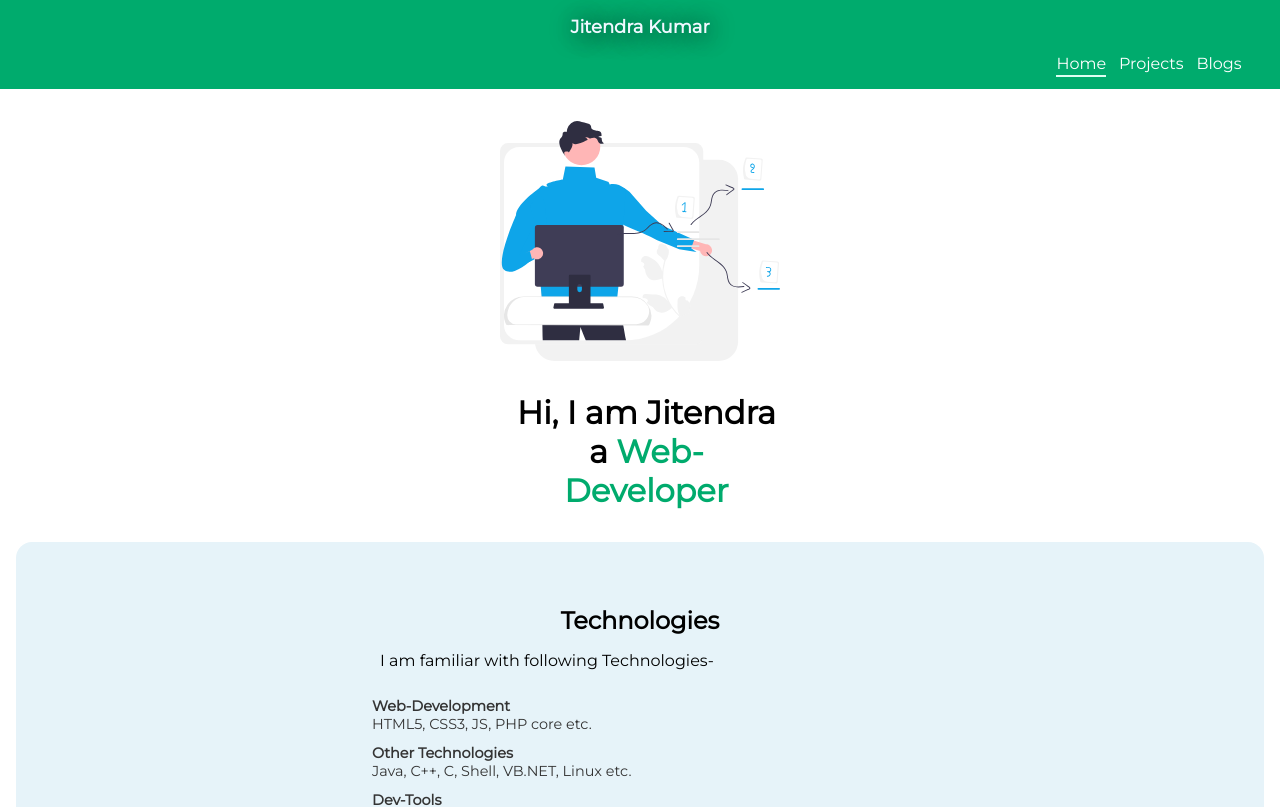
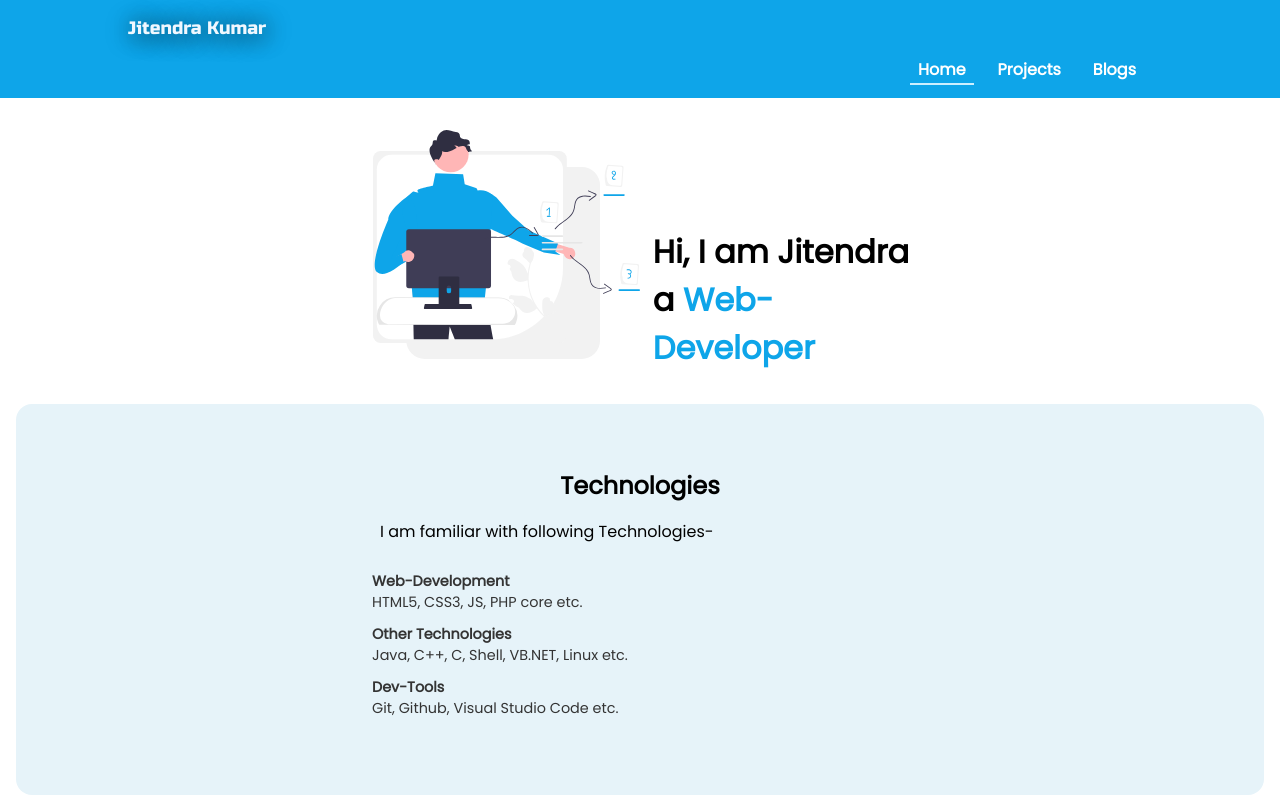
Before and after one commit to Jitendra1mp4/Portfolio-react, a React (Create React App) app: page / in a window 1280 px wide. Shown: the top 807 px of the page. Built offline with nearby package versions, Linux system fonts and the light colour scheme.

Commit message:
style : Theme color change and some fixes .

```diff
--- a/src/App.css
+++ b/src/App.css
@@ -1,11 +1,13 @@
-@import url("https://fonts.googleapis.com/css2?family=Montserrat&display=swap");
+/* @import url('https://fonts.googleapis.com/css2?family=Poppins&family=Work+Sans&display=swap'); */
+@import url("https://fonts.googleapis.com/css2?family=Poppins&family=Russo+One&family=Work+Sans&display=swap");
+
 :root {
-  --color-primary: #00b573;
-  --color-primary-dark: rgb(0, 47, 30);
-  --color-primary-light: rgb(206, 255, 237);
+  --color-primary: #0ea5e9;
+  --color-primary-dark: #00354e;
+  --color-primary-light: #ccefff;
   --color-secondary: rgb(255, 255, 255);
   --color-off-whit: rgb(230, 243, 249);
-  --color-gray: #707070;
+  --color-gray: #94a3b8;
 
   --t-max-width: 280px;
 }
@@ -13,17 +15,16 @@
   box-sizing: border-box;
   margin: 0px;
   padding: 0px;
-  font-family: "Exo 2", sans-serif;
-  font-family: "Montserrat", sans-serif;
 }
 
- body {
-  font-family: "Montserrat", sans-serif;
+body {
+  font-family: "Poppins", sans-serif;
   margin: 0px auto;
 }
 .brand {
+  font-family: "Russo One", "Work Sans", sans-serif;
   color: var(--color-primary-light);
-  font-weight: bolder;
+  /* font-weight: bold; */
   font-size: large;
   text-shadow: black 2px 2px 25px;
 }
@@ -37,8 +38,7 @@
 
 nav {
   background-color: var(--color-primary);
-  /* border-bottom-right-radius: 1rem; */
-  padding: 1rem 2rem;
+  padding: 1rem 10vw;
 }
 
 nav ul {
@@ -47,8 +47,9 @@ nav ul {
 }
 nav .nav-pills {
   color: white;
-  padding: 0.4rem 0.5;
-  margin: 0px 0.4rem;
+  padding: 0.4rem 0.5rem;
+  margin: 0px 0.5rem;
+  font-weight: bold;
 }
 
 nav .link {
@@ -67,25 +68,27 @@ nav .link-active {
 
 header {
   display: block;
+  margin: 2rem auto;
+  max-width: 600px;
+  text-align: center;
 }
 
-header .hero-img {
-  display: block;
+header .hero-img , header .hero-text{
+  display: inline-block;
   max-width: var(--t-max-width);
-  margin: 2rem auto;
+  padding-left: 0.8rem;
 }
 
 .hero-text {
-  max-width: var(--t-max-width);
-  margin: auto;
-  padding-left: 0.8rem;
-  /* text-align: left; */
+  text-align: left;
 }
+
 .hero-name {
   color: var(--color-primary);
 }
 section,
 article {
+  text-align: center;
   padding: 2rem 1rem;
   border-radius: 1rem;
   margin: 2rem 1rem;
@@ -93,17 +96,18 @@ article {
 h2 {
   font-weight: bold;
 }
-section p {
+section p,
+article p {
   text-align: left;
   padding: 1rem 0.5rem;
 }
 
-section .btnContainer{
+section .btnContainer {
   width: fit-content;
   margin: 0.5rem auto;
 }
 
-section .btn{
+section .btn {
   display: inline-block;
   min-width: 8rem;
 }
@@ -167,16 +171,10 @@ section .btn{
 
 footer {
   background-color: var(--color-primary-dark);
-  /* border-top-left-radius: 2rem; */
   padding: 2rem;
+  text-align: center;
 }
 
-footer ul,
-p,
-div,
-li {
-  text-align: center;
-}
 footer p {
   color: var(--color-secondary);
 }
--- a/src/utility.css
+++ b/src/utility.css
@@ -2,7 +2,7 @@
 /* FIRST OF ALL IT'S MY OWN BOOTSTRAP 😅️
 */
 
-:root {
+/* :root {
   --color-primary:rgb(0, 171, 109);
   --color-primary-light: rgb(221, 255, 242);
 
@@ -11,7 +11,7 @@
 
   --color-dark: rgb(22, 22, 22);
   --color-gray: rgb(28, 32, 43);
-}
+} */
 
 .container-fluid {
   padding: 2rem;
```
